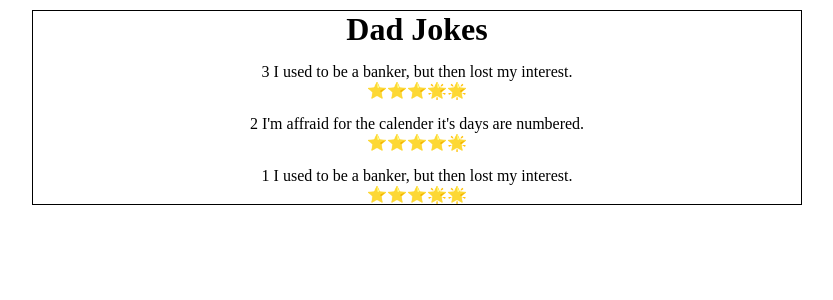
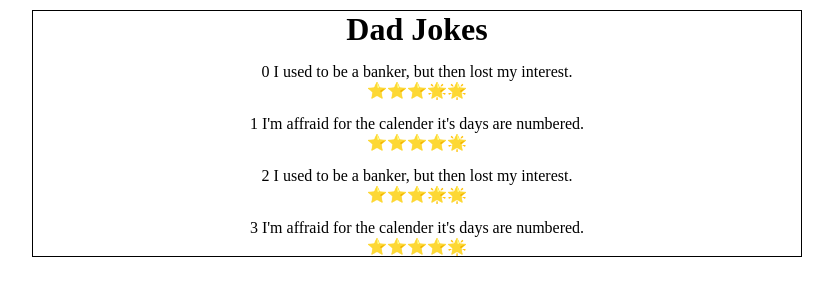
Before and after one commit to icon-ramico/dad-jokes, a React (Vite) app: page / in a window 1280 px wide. Shown: the top 300 px of the page, without its empty margins (223-1056 px from the left). Built offline with nearby package versions, Linux system fonts and the light colour scheme; no server answers.

Commit message:
Playing around - fetch from api

```diff
--- a/src/App.jsx
+++ b/src/App.jsx
@@ -1,37 +1,71 @@
 import Joke from './components/Jokes/Joke.jsx';
 import './style.css';
+import React, { useState, useEffect } from 'react';
 
-export default function App() {
-  const cssClass = 'align'
-  const jokes = [
+let ran = false;
+const fetchedJokes = []
+
+const getJoke = async () => {
+  const resp = await fetch('https://icanhazdadjoke.com/', {
+    headers: { 'Accept': 'application/json' }
+  });
+  const json = await resp.json();
+  return json.joke;
+}
+
+const updateJokes = async (set) => {
+  if (ran) return;
+  ran = true;
+  await delay(5000);
+  const jokes = fetchedJokes
+  for (const j of defaultJokes) {
+    const nj = {...j}
+    nj.joke =  await getJoke();
+    jokes.push(nj)
+  }
+  set(jokes);
+}
+
+const delay = (ms) => new Promise((resolve) => setTimeout(resolve, ms));
+
+const defaultJokes = [
   {
+    id: 0,
     joke: 'I used to be a banker, but then lost my interest.',
     rating: 3,
     is_valid: true,
   },
   {
+    id: 1,
     joke: "I'm affraid for the calender it's days are numbered.",
     rating: 4,
     is_valid: true,
   },
   {
+    id: 2,
     joke: 'I used to be a banker, but then lost my interest.',
     rating: 3,
     is_valid: true,
   },
   {
+    id: 3,
     joke: "I'm affraid for the calender it's days are numbered.",
     rating: 4,
     is_valid: false,
   },
 ];
+
+export default function App() {
+  const cssClass = 'align'
+  const [jokes, setJokes] = useState(defaultJokes)
+  updateJokes(setJokes);
+
+  console.log('jokes: ', jokes)
+
   return (
     <div id='container'>
       <h1 className={cssClass}>Dad Jokes</h1>
-      {jokes.reduceRight(
-        (acc, {is_valid, ...j}, i) => (true === is_valid ? [...acc, <Joke className={cssClass} key={i} id={i + 1} {...j} />] : acc),
-        []
-      )}
+      {(jokes ?? []).map(j => (<Joke className={cssClass} key={j.id} id={j.id} {...j} />))}
     </div>
   );
 }
```
Also changed, not shown: 2 other files (tests, documents, lock files or other folders). Lines whose indentation alone changed are shown as unchanged.
